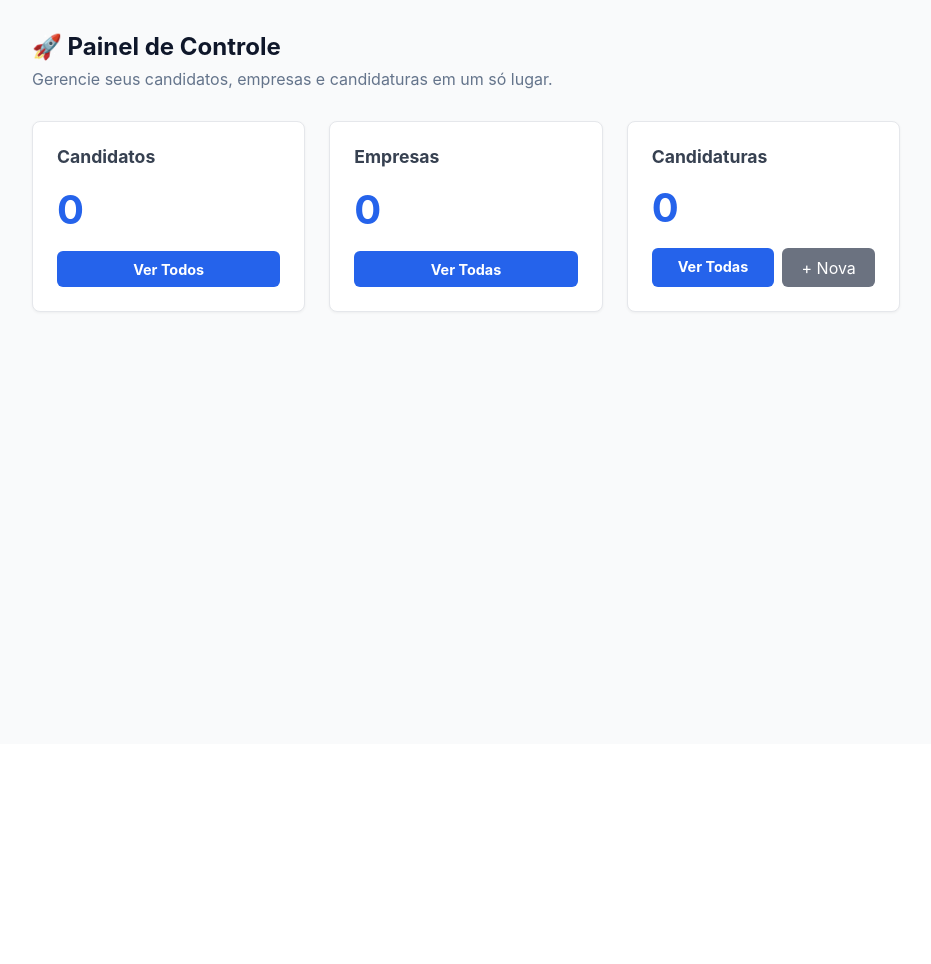
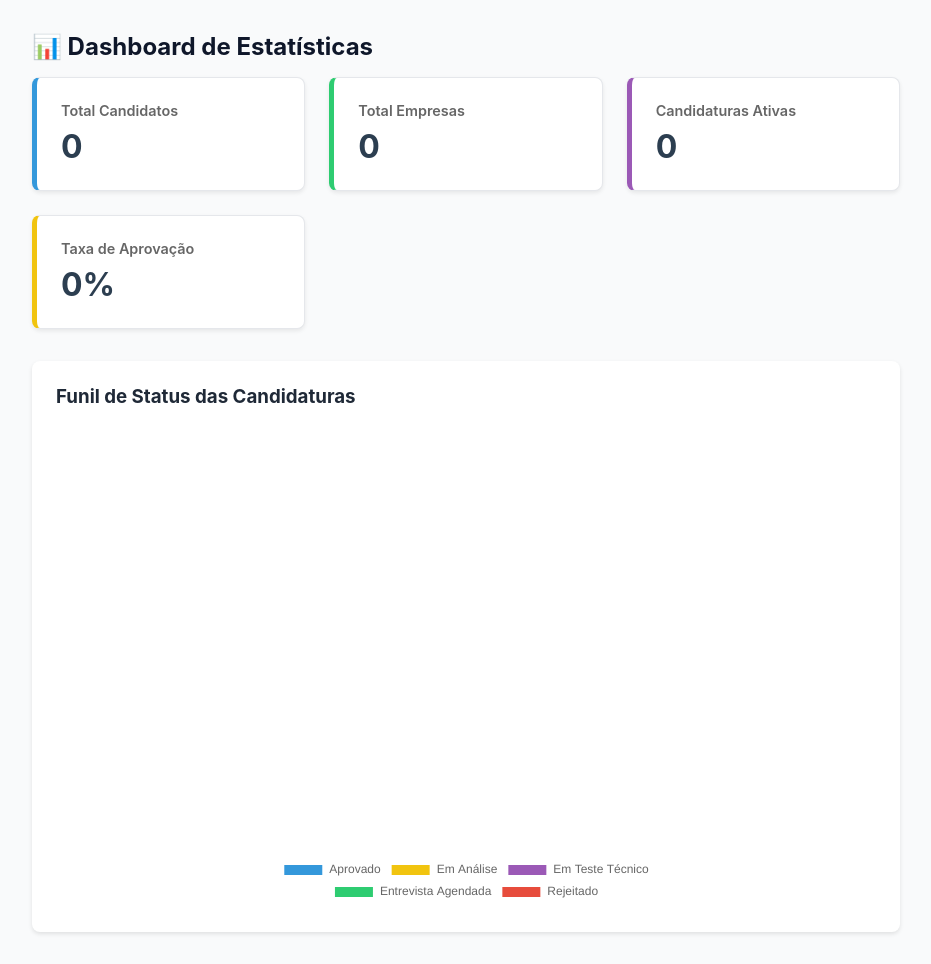
Before and after one commit to carolresolve/job-application-tracker, a Flask app: page / in a window 1280 px wide. Shown: the part 56-1020 px from the top of the page, without its empty margins (174-1105 px from the left). Before the commit the page ends 369 px from the top, so only its background shows below. Run offline with Flask 3, Linux system fonts and the light colour scheme; data that the repository does not hold is empty.

Commit message:
feat: adiciona dashboard com chart.js e conecta banco ao mongodb atlas

```diff
--- a/app.py
+++ b/app.py
@@ -1,26 +1,43 @@
-from flask import Flask, render_template, request, redirect, url_for
+from flask import Flask, render_template, request, redirect, url_for, jsonify
 from database.conexao import conectar_banco
 from bson.objectid import ObjectId
 from utils.validators import *
 
 app = Flask(__name__)
 
+# --- DASHBOARD / HOME ---
 @app.route("/")
-def home():
+def index():
     banco = conectar_banco()
 
-    # Contagem de registros em cada coleção
-    total_cand = banco["candidatos"].count_documents({})
-    total_emp = banco["empresas"].count_documents({})
-    total_cand_vagas = banco["candidaturas"].count_documents({})
+    # 1. Totais para os Cards
+    total_candidatos = banco["candidatos"].count_documents({})
+    total_empresas = banco["empresas"].count_documents({})
+    total_candidaturas = banco["candidaturas"].count_documents({})
+
+    # 2. Contagem por Status para o Gráfico
+    status_counts = {
+        "Em Análise": banco["candidaturas"].count_documents({"status": "Em Análise"}),
+        "Entrevista Agendada": banco["candidaturas"].count_documents({"status": "Entrevista Agendada"}),
+        "Em Teste Técnico": banco["candidaturas"].count_documents({"status": "Em Teste Técnico"}),
+        "Aprovado": banco["candidaturas"].count_documents({"status": "Aprovado"}),
+        "Rejeitado": banco["candidaturas"].count_documents({"status": "Rejeitado"}),
+    }
+
+    # 3. Taxa de Aprovação
+    aprovados = status_counts.get("Aprovado", 0)
+    taxa_aprovacao = round((aprovados / total_candidaturas) * 100, 1) if total_candidaturas > 0 else 0.0
 
     return render_template(
         "index.html",
-        total_candidatos=total_cand,
-        total_empresas=total_emp,
-        total_candidaturas=total_cand_vagas
+        total_candidatos=total_candidatos,
+        total_empresas=total_empresas,
+        total_candidaturas=total_candidaturas,
+        taxa_aprovacao=taxa_aprovacao,
+        status_counts=status_counts
     )
 
+# --- CANDIDATURAS ---
 @app.route("/candidaturas")
 def listar_candidaturas():
     banco = conectar_banco()
@@ -68,229 +85,6 @@ def cadastrar_candidatura():
 
     return render_template("nova_candidatura.html", candidatos=candidatos, empresas=empresas, erro=erro)
 
-@app.route("/empresas")
-def listar_empresas():
-    banco = conectar_banco()
-    empresas = list(banco["empresas"].find())
-    return render_template("empresas.html", empresas=empresas)
-
-@app.route("/empresas/nova", methods=["GET", "POST"])
-def cadastrar_empresa():
-    banco = conectar_banco()
-    empresas_coll = banco["empresas"]
-    erro = None
-
-    if request.method == "POST":
-        nome = request.form.get("nome", "").strip()
-        rua = request.form.get("rua", "").strip()
-        numero = request.form.get("numero", "").strip()
-        cidade = request.form.get("cidade", "").strip()
-        cp = request.form.get("cp", "").strip()
-        nif = request.form.get("nif", "").strip()
-        setor = request.form.get("setor", "").strip()
-        email = request.form.get("email", "").strip()
-
-        # Validações de NIF, Email e Morada
-        if not validar_nif(nif):
-            erro = "NIF inválido. Certifique-se de que possui exatamente 9 dígitos."
-        elif nif_existe(nif, empresas_coll):
-            erro = "Este NIF já está cadastrado no sistema."
-        elif not validar_email(email):
-            erro = "Endereço de e-mail inválido."
-        elif email_existe(email, empresas_coll):
-            erro = "Este e-mail já está cadastrado no sistema."
-        elif not validar_cp(cp):
-            erro = "Código Postal inválido. Use o formato XXXX-YYY."
-
-        if erro:
-            return render_template("nova_empresa.html", setores=SETORES, erro=erro)
-
-        empresa = {
-            "nome": nome,
-            "localidade": {
-                "rua": rua,
-                "numero": numero,
-                "cidade": cidade,
-                "cp": cp
-            },
-            "nif": nif,
-            "setor": setor,
-            "email": email
-        }
-
-        empresas_coll.insert_one(empresa)
-        return redirect(url_for("listar_empresas"))
-
-    return render_template("nova_empresa.html", setores=SETORES)
-
-@app.route("/candidatos")
-def listar_candidatos():
-    banco = conectar_banco()
-    candidatos = list(banco["candidatos"].find())
-    return render_template("candidatos.html", candidatos=candidatos)
-
-@app.route("/candidatos/novo", methods=["GET", "POST"])
-def cadastrar_candidato():
-    banco = conectar_banco()
-    candidatos_coll = banco["candidatos"]
-    erro = None
-
-    if request.method == "POST":
-        nome = request.form.get("nome", "").strip()
-        email = request.form.get("email", "").strip()
-        telefone = request.form.get("telefone", "").strip()
-        cidade = request.form.get("cidade", "").strip()
-        area = request.form.get("area", "").strip()
-        competencias = request.form.getlist("competencias")  # Pega todas as opções marcadas
-
-        if not validar_nome(nome):
-            erro = "O nome é obrigatório."
-        elif not validar_email(email):
-            erro = "E-mail inválido."
-        elif email_existe(email, candidatos_coll):
-            erro = "Este e-mail já está cadastrado para outro candidato."
-        elif telefone and not validar_telefone(telefone):
-            erro = "Telefone inválido."
-
-        if erro:
-            return render_template("novo_candidato.html", competencias=COMPETENCIAS_DISPONIVEIS, erro=erro)
-
-        candidatos_coll.insert_one({
-            "nome": nome,
-            "email": email,
-            "telefone": telefone,
-            "cidade": cidade,
-            "area": area,
-            "competencias": competencias
-        })
-        return redirect(url_for("listar_candidatos"))
-
-    return render_template("novo_candidato.html", competencias=COMPETENCIAS_DISPONIVEIS)
-
-@app.route("/empresas/excluir/<id>", methods=["POST"])
-def excluir_empresa(id):
-    banco = conectar_banco()
-    banco["empresas"].delete_one({"_id": ObjectId(id)})
-    return redirect(url_for("listar_empresas"))
-
-
-@app.route("/empresas/editar/<id>", methods=["GET", "POST"])
-def editar_empresa(id):
-    banco = conectar_banco()
-    empresas_coll = banco["empresas"]
-
-    # Busca a empresa atual pelo ID
-    empresa = empresas_coll.find_one({"_id": ObjectId(id)})
-    if not empresa:
-        return redirect(url_for("listar_empresas"))
-
-    erro = None
-
-    if request.method == "POST":
-        nome = request.form.get("nome", "").strip()
-        rua = request.form.get("rua", "").strip()
-        numero = request.form.get("numero", "").strip()
-        cidade = request.form.get("cidade", "").strip()
-        cp = request.form.get("cp", "").strip()
-        nif = request.form.get("nif", "").strip()
-        setor = request.form.get("setor", "").strip()
-        email = request.form.get("email", "").strip()
-
-        # Validações básicas
-        if not validar_nif(nif):
-            erro = "NIF inválido. Certifique-se de que possui exatamente 9 dígitos."
-        # Checa duplicidade Apenas se NIF/Email mudaram em relação ao valor atual
-        elif nif != empresa.get("nif") and nif_existe(nif, empresas_coll):
-            erro = "Este NIF já está cadastrado para outra empresa."
-        elif not validar_email(email):
-            erro = "Endereço de e-mail inválido."
-        elif email != empresa.get("email") and email_existe(email, empresas_coll):
-            erro = "Este e-mail já está cadastrado para outra empresa."
-        elif not validar_cp(cp):
-            erro = "Código Postal inválido. Use o formato XXXX-YYY."
-
-        if erro:
-            return render_template("editar_empresa.html", empresa=empresa, setores=SETORES, erro=erro)
-
-        # Atualiza no MongoDB
-        empresas_coll.update_one(
-            {"_id": ObjectId(id)},
-            {"$set": {
-                "nome": nome,
-                "localidade": {
-                    "rua": rua,
-                    "numero": numero,
-                    "cidade": cidade,
-                    "cp": cp
-                },
-                "nif": nif,
-                "setor": setor,
-                "email": email
-            }}
-        )
-        return redirect(url_for("listar_empresas"))
-
-    return render_template("editar_empresa.html", empresa=empresa, setores=SETORES)
-
-@app.route("/candidatos/excluir/<id>", methods=["POST"])
-def excluir_candidato(id):
-    banco = conectar_banco()
-    banco["candidatos"].delete_one({"_id": ObjectId(id)})
-    return redirect(url_for("listar_candidatos"))
-
-@app.route("/candidatos/editar/<id>", methods=["GET", "POST"])
-def editar_candidato(id):
-    banco = conectar_banco()
-    candidatos_coll = banco["candidatos"]
-
-    candidato = candidatos_coll.find_one({"_id": ObjectId(id)})
-    if not candidato:
-        return redirect(url_for("listar_candidatos"))
-
-    erro = None
-
-    if request.method == "POST":
-        nome = request.form.get("nome", "").strip()
-        email = request.form.get("email", "").strip()
-        telefone = request.form.get("telefone", "").strip()
-        cidade = request.form.get("cidade", "").strip()
-        area = request.form.get("area", "").strip()
-        competencias = request.form.getlist("competencias")
-
-        if not validar_nome(nome):
-            erro = "O nome é obrigatório."
-        elif not validar_email(email):
-            erro = "E-mail inválido."
-        # Checa duplicidade Apenas se o email mudou
-        elif email != candidato.get("email") and email_existe(email, candidatos_coll):
-            erro = "Este e-mail já está cadastrado para outro candidato."
-        elif telefone and not validar_telefone(telefone):
-            erro = "Telefone inválido."
-
-        if erro:
-            return render_template("editar_candidato.html", candidato=candidato, competencias=COMPETENCIAS_DISPONIVEIS, erro=erro)
-
-        candidatos_coll.update_one(
-            {"_id": ObjectId(id)},
-            {"$set": {
-                "nome": nome,
-                "email": email,
-                "telefone": telefone,
-                "cidade": cidade,
-                "area": area,
-                "competencias": competencias
-            }}
-        )
-        return redirect(url_for("listar_candidatos"))
-
-    return render_template("editar_candidato.html", candidato=candidato, competencias=COMPETENCIAS_DISPONIVEIS)
-
-@app.route("/candidaturas/excluir/<id>", methods=["POST"])
-def excluir_candidatura(id):
-    banco = conectar_banco()
-    banco["candidaturas"].delete_one({"_id": ObjectId(id)})
-    return redirect(url_for("listar_candidaturas"))
-
 @app.route("/candidaturas/editar/<id>", methods=["GET", "POST"])
 def editar_candidatura(id):
     banco = conectar_banco()
@@ -305,8 +99,6 @@ def editar_candidatura(id):
     erro = None
     candidatos = list(candidatos_coll.find())
     empresas = list(empresas_coll.find())
-
-    # Lista de status possíveis para a vaga
     status_opcoes = ["Em Análise", "Entrevista Agendada", "Em Teste Técnico", "Aprovado", "Rejeitado"]
 
     if request.method == "POST":
@@ -346,6 +138,223 @@ def editar_candidatura(id):
         erro=erro
     )
 
+@app.route("/candidaturas/excluir/<id>", methods=["POST"])
+def excluir_candidatura(id):
+    banco = conectar_banco()
+    banco["candidaturas"].delete_one({"_id": ObjectId(id)})
+    return redirect(url_for("listar_candidaturas"))
+
+# --- EMPRESAS ---
+@app.route("/empresas")
+def listar_empresas():
+    banco = conectar_banco()
+    empresas = list(banco["empresas"].find())
+    return render_template("empresas.html", empresas=empresas)
+
+@app.route("/empresas/nova", methods=["GET", "POST"])
+def cadastrar_empresa():
+    banco = conectar_banco()
+    empresas_coll = banco["empresas"]
+    erro = None
+
+    if request.method == "POST":
+        nome = request.form.get("nome", "").strip()
+        rua = request.form.get("rua", "").strip()
+        numero = request.form.get("numero", "").strip()
+        cidade = request.form.get("cidade", "").strip()
+        cp = request.form.get("cp", "").strip()
+        nif = request.form.get("nif", "").strip()
+        setor = request.form.get("setor", "").strip()
+        email = request.form.get("email", "").strip()
+
+        if not validar_nif(nif):
+            erro = "NIF inválido. Certifique-se de que possui exatamente 9 dígitos."
+        elif nif_existe(nif, empresas_coll):
+            erro = "Este NIF já está cadastrado no sistema."
+        elif not validar_email(email):
+            erro = "Endereço de e-mail inválido."
+        elif email_existe(email, empresas_coll):
+            erro = "Este e-mail já está cadastrado no sistema."
+        elif not validar_cp(cp):
+            erro = "Código Postal inválido. Use o formato XXXX-YYY."
+
+        if erro:
+            return render_template("nova_empresa.html", setores=SETORES, erro=erro)
+
+        empresa = {
+            "nome": nome,
+            "localidade": {
+                "rua": rua,
+                "numero": numero,
+                "cidade": cidade,
+                "cp": cp
+            },
+            "nif": nif,
+            "setor": setor,
+            "email": email
+        }
+
+        empresas_coll.insert_one(empresa)
+        return redirect(url_for("listar_empresas"))
+
+    return render_template("nova_empresa.html", setores=SETORES)
+
+@app.route("/empresas/editar/<id>", methods=["GET", "POST"])
+def editar_empresa(id):
+    banco = conectar_banco()
+    empresas_coll = banco["empresas"]
+
+    empresa = empresas_coll.find_one({"_id": ObjectId(id)})
+    if not empresa:
+        return redirect(url_for("listar_empresas"))
+
+    erro = None
+
+    if request.method == "POST":
+        nome = request.form.get("nome", "").strip()
+        rua = request.form.get("rua", "").strip()
+        numero = request.form.get("numero", "").strip()
+        cidade = request.form.get("cidade", "").strip()
+        cp = request.form.get("cp", "").strip()
+        nif = request.form.get("nif", "").strip()
+        setor = request.form.get("setor", "").strip()
+        email = request.form.get("email", "").strip()
+
+        if not validar_nif(nif):
+            erro = "NIF inválido. Certifique-se de que possui exatamente 9 dígitos."
+        elif nif != empresa.get("nif") and nif_existe(nif, empresas_coll):
+            erro = "Este NIF já está cadastrado para outra empresa."
+        elif not validar_email(email):
+            erro = "Endereço de e-mail inválido."
+        elif email != empresa.get("email") and email_existe(email, empresas_coll):
+            erro = "Este e-mail já está cadastrado para outra empresa."
+        elif not validar_cp(cp):
+            erro = "Código Postal inválido. Use o formato XXXX-YYY."
+
+        if erro:
+            return render_template("editar_empresa.html", empresa=empresa, setores=SETORES, erro=erro)
+
+        empresas_coll.update_one(
+            {"_id": ObjectId(id)},
+            {"$set": {
+                "nome": nome,
+                "localidade": {
+                    "rua": rua,
+                    "numero": numero,
+                    "cidade": cidade,
+                    "cp": cp
+                },
+                "nif": nif,
+                "setor": setor,
+                "email": email
+            }}
+        )
+        return redirect(url_for("listar_empresas"))
+
+    return render_template("editar_empresa.html", empresa=empresa, setores=SETORES)
+
+@app.route("/empresas/excluir/<id>", methods=["POST"])
+def excluir_empresa(id):
+    banco = conectar_banco()
+    banco["empresas"].delete_one({"_id": ObjectId(id)})
+    return redirect(url_for("listar_empresas"))
+
+# --- CANDIDATOS ---
+@app.route("/candidatos")
+def listar_candidatos():
+    banco = conectar_banco()
+    candidatos = list(banco["candidatos"].find())
+    return render_template("candidatos.html", candidatos=candidatos)
+
+@app.route("/candidatos/novo", methods=["GET", "POST"])
+def cadastrar_candidato():
+    banco = conectar_banco()
+    candidatos_coll = banco["candidatos"]
+    erro = None
+
+    if request.method == "POST":
+        nome = request.form.get("nome", "").strip()
+        email = request.form.get("email", "").strip()
+        telefone = request.form.get("telefone", "").strip()
+        cidade = request.form.get("cidade", "").strip()
+        area = request.form.get("area", "").strip()
+        competencias = request.form.getlist("competencias")
+
+        if not validar_nome(nome):
+            erro = "O nome é obrigatório."
+        elif not validar_email(email):
+            erro = "E-mail inválido."
+        elif email_existe(email, candidatos_coll):
+            erro = "Este e-mail já está cadastrado para outro candidato."
+        elif telefone and not validar_telefone(telefone):
+            erro = "Telefone inválido."
+
+        if erro:
+            return render_template("novo_candidato.html", competencias=COMPETENCIAS_DISPONIVEIS, erro=erro)
+
+        candidatos_coll.insert_one({
+            "nome": nome,
+            "email": email,
+            "telefone": telefone,
+            "cidade": cidade,
+            "area": area,
+            "competencias": competencias
+        })
+        return redirect(url_for("listar_candidatos"))
+
+    return render_template("novo_candidato.html", competencias=COMPETENCIAS_DISPONIVEIS)
+
+@app.route("/candidatos/editar/<id>", methods=["GET", "POST"])
+def editar_candidato(id):
+    banco = conectar_banco()
+    candidatos_coll = banco["candidatos"]
+
+    candidato = candidatos_coll.find_one({"_id": ObjectId(id)})
+    if not candidato:
+        return redirect(url_for("listar_candidatos"))
+
+    erro = None
+
+    if request.method == "POST":
+        nome = request.form.get("nome", "").strip()
+        email = request.form.get("email", "").strip()
+        telefone = request.form.get("telefone", "").strip()
+        cidade = request.form.get("cidade", "").strip()
+        area = request.form.get("area", "").strip()
+        competencias = request.form.getlist("competencias")
+
+        if not validar_nome(nome):
+            erro = "O nome é obrigatório."
+        elif not validar_email(email):
+            erro = "E-mail inválido."
+        elif email != candidato.get("email") and email_existe(email, candidatos_coll):
+            erro = "Este e-mail já está cadastrado para outro candidato."
+        elif telefone and not validar_telefone(telefone):
+            erro = "Telefone inválido."
+
+        if erro:
+            return render_template("editar_candidato.html", candidato=candidato, competencias=COMPETENCIAS_DISPONIVEIS, erro=erro)
+
+        candidatos_coll.update_one(
+            {"_id": ObjectId(id)},
+            {"$set": {
+                "nome": nome,
+                "email": email,
+                "telefone": telefone,
+                "cidade": cidade,
+                "area": area,
+                "competencias": competencias
+            }}
+        )
+        return redirect(url_for("listar_candidatos"))
+
+    return render_template("editar_candidato.html", candidato=candidato, competencias=COMPETENCIAS_DISPONIVEIS)
+
+@app.route("/candidatos/excluir/<id>", methods=["POST"])
+def excluir_candidato(id):
+    banco = conectar_banco()
+    banco["candidatos"].delete_one({"_id": ObjectId(id)})
+    return redirect(url_for("listar_candidatos"))
 
 if __name__ == "__main__":
     app.run(debug=True, port=5001)
--- /dev/null
+++ b/requirements.txt
@@ -0,0 +1 @@
+pip freeze > requirements.txt
--- a/static/css/style.css
+++ b/static/css/style.css
@@ -235,3 +235,37 @@ h2 {
 .btn-delete:hover {
     background-color: #c0392b;
 }
+
+/* --- Dashboard Cards --- */
+.cards-grid {
+    display: grid;
+    grid-template-columns: repeat(auto-fit, minmax(200px, 1fr));
+    gap: 1.5rem;
+    margin-top: 1rem;
+}
+
+.card {
+    background-color: #ffffff;
+    padding: 1.5rem;
+    border-radius: 8px;
+    box-shadow: 0 2px 4px rgba(0,0,0,0.08);
+    border-left: 5px solid #ccc;
+}
+
+.card-title {
+    font-size: 0.9rem;
+    color: #666;
+    font-weight: 600;
+}
+
+.card-value {
+    font-size: 2rem;
+    font-weight: bold;
+    margin-top: 0.5rem;
+    color: #2c3e50;
+}
+
+.card-blue { border-left-color: #3498db; }
+.card-green { border-left-color: #2ecc71; }
+.card-purple { border-left-color: #9b59b6; }
+.card-gold { border-left-color: #f1c40f; }
--- a/templates/index.html
+++ b/templates/index.html
@@ -1,31 +1,74 @@
 {% extends 'base.html' %}
 
 {% block content %}
-<div class="boas-vindas">
-    <h2>🚀 Painel de Controle</h2>
-    <p>Gerencie seus candidatos, empresas e candidaturas em um só lugar.</p>
+<div class="dashboard-header">
+    <h2>📊 Dashboard de Estatísticas</h2>
 </div>
 
-<div class="dashboard-grid">
-    <div class="card">
-        <h3>Candidatos</h3>
-        <span class="card-number">{{ total_candidatos }}</span>
-        <a href="/candidatos" class="btn-primary" style="text-align: center;">Ver Todos</a>
+<!-- CARDS DE RESUMO -->
+<div class="cards-grid">
+    <div class="card card-blue">
+        <div class="card-title">Total Candidatos</div>
+        <div class="card-value">{{ total_candidatos or 0 }}</div>
     </div>
 
-    <div class="card">
-        <h3>Empresas</h3>
-        <span class="card-number">{{ total_empresas }}</span>
-        <a href="/empresas" class="btn-primary" style="text-align: center;">Ver Todas</a>
+    <div class="card card-green">
+        <div class="card-title">Total Empresas</div>
+        <div class="card-value">{{ total_empresas or 0 }}</div>
     </div>
 
-    <div class="card">
-        <h3>Candidaturas</h3>
-        <span class="card-number">{{ total_candidaturas }}</span>
-        <div style="display: flex; gap: 0.5rem;">
-            <a href="/candidaturas" class="btn-primary" style="flex: 1; text-align: center;">Ver Todas</a>
-            <a href="/candidaturas/nova" class="btn-secondary" style="text-align: center;">+ Nova</a>
-        </div>
+    <div class="card card-purple">
+        <div class="card-title">Candidaturas Ativas</div>
+        <div class="card-value">{{ total_candidaturas or 0 }}</div>
+    </div>
+
+    <div class="card card-gold">
+        <div class="card-title">Taxa de Aprovação</div>
+        <div class="card-value">{{ taxa_aprovacao or 0 }}%</div>
     </div>
 </div>
+
+<!-- ÁREA DE GRÁFICOS -->
+<div class="chart-container" style="margin-top: 2rem; background: #fff; padding: 1.5rem; border-radius: 8px; box-shadow: 0 2px 4px rgba(0,0,0,0.1);">
+    <h3>Funil de Status das Candidaturas</h3>
+    <div style="max-width: 500px; margin: 0 auto;">
+        <canvas id="statusChart"></canvas>
+    </div>
+</div>
+
+<!-- CDN DO CHART.JS -->
+<script src="https://cdn.jsdelivr.net/npm/chart.js"></script>
+<script>
+    // Passa os dados com filtro tojson para evitar erros de sintaxe JS
+    const statusData = {{ status_counts | tojson }};
+
+    const labels = Object.keys(statusData);
+    const values = Object.values(statusData);
+
+    const ctx = document.getElementById('statusChart').getContext('2d');
+    new Chart(ctx, {
+        type: 'doughnut',
+        data: {
+            labels: labels,
+            datasets: [{
+                data: values,
+                backgroundColor: [
+                    '#3498db',
+                    '#f1c40f',
+                    '#9b59b6',
+                    '#2ecc71',
+                    '#e74c3c'
+                ]
+            }]
+        },
+        options: {
+            responsive: true,
+            plugins: {
+                legend: {
+                    position: 'bottom'
+                }
+            }
+        }
+    });
+</script>
 {% endblock %}
```
Also changed, not shown: database/conexao.py (+8 -4 lines), 1 other file.
